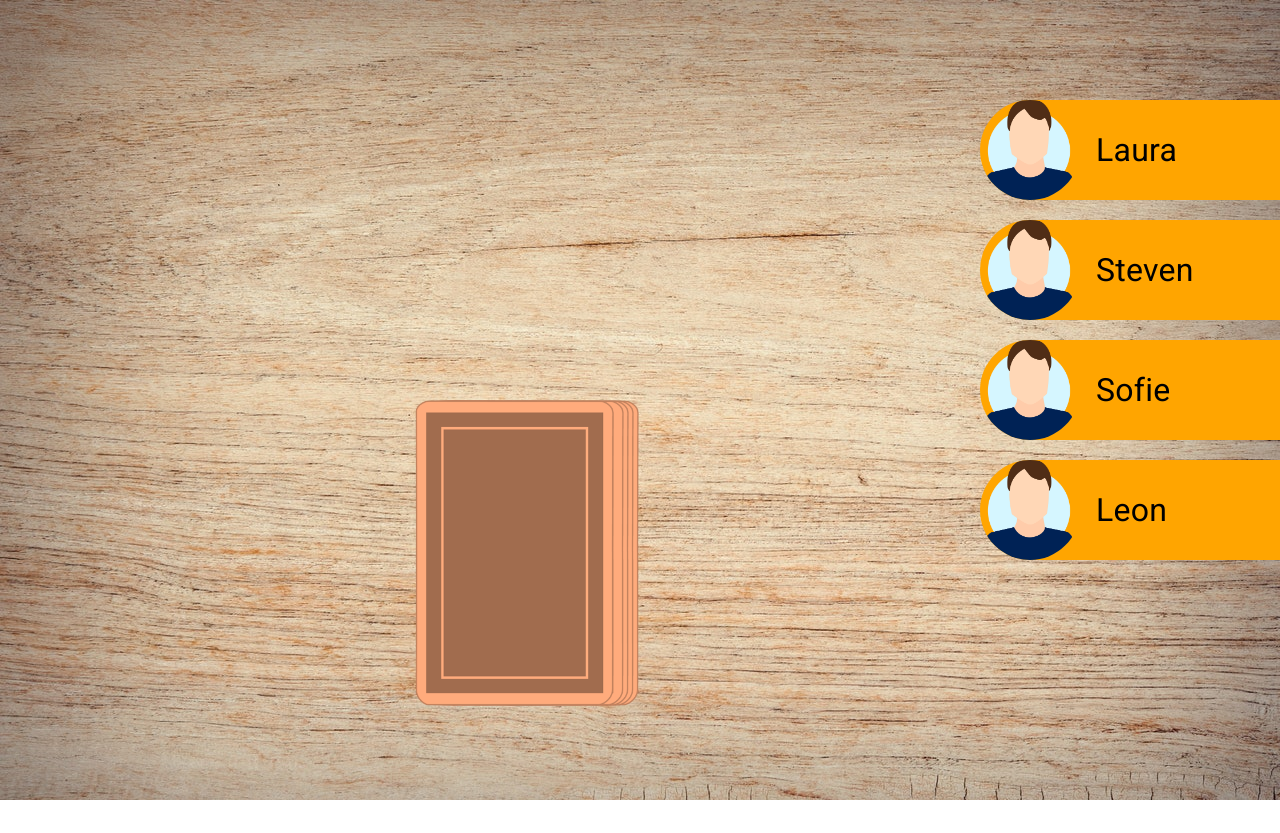
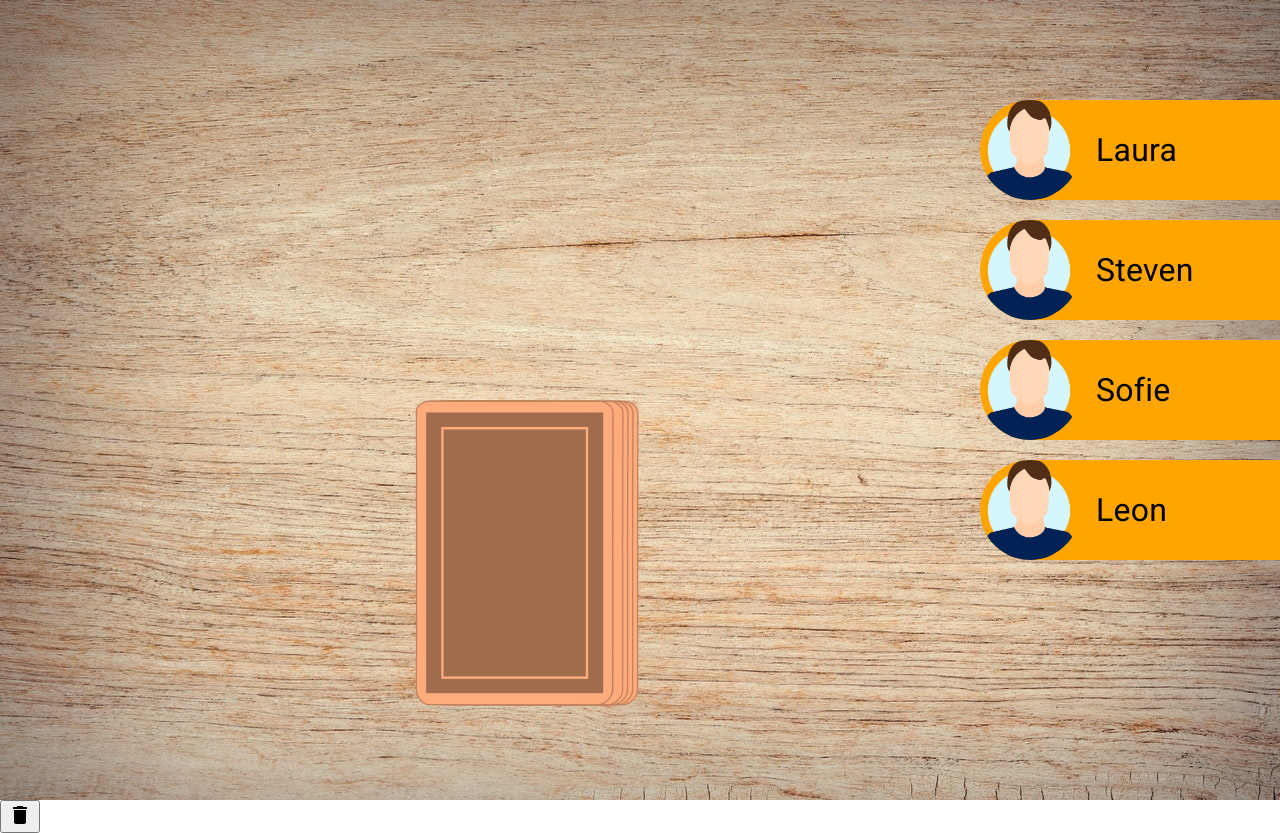
Before and after one commit to spunktbpunkt/RingOfFire, an Angular app: page /game in a window 1280 px wide. Before the commit the page ends 800 px from the top, so only its background shows below. Built offline with nearby package versions, Linux system fonts and the light colour scheme.

Commit message:
button with material design

```diff
--- a/src/app/game/game.component.html
+++ b/src/app/game/game.component.html
@@ -1,6 +1,5 @@
-
-
-<app-player *ngFor="let player of game!.players, let i = index" [ngStyle]="{'top.px':100+i*120}" class="player-position" [name]="player"></app-player>
+<app-player *ngFor="let player of game!.players, let i = index" [ngStyle]="{'top.px':100+i*120}" class="player-position"
+    [name]="player"></app-player>
 
 <div class="field">
 
@@ -14,7 +13,7 @@
 
         <!-- Animation taking top card from stack -->
         <img class="played-card" *ngFor="let card of game!.playedCars; let i = index"
-        src="assets/img/cards/{{ card }}.png" alt="">
+            src="assets/img/cards/{{ card }}.png" alt="">
 
         <!-- stack for played Cards -->
         <img (click)="takeCard()" *ngIf="pickCardAnimation" class="pick-card" style="right:25px"
@@ -22,3 +21,8 @@
     </div>
 
 </div>
+
+
+<button matFab aria-label="Example icon button with a delete icon">
+    <mat-icon>delete</mat-icon>
+</button>
--- a/src/app/game/game.component.ts
+++ b/src/app/game/game.component.ts
@@ -2,11 +2,13 @@ import { NgFor, NgIf, NgStyle } from '@angular/common';
 import { Component, OnInit } from '@angular/core';
 import { Game } from '../../models/game';
 import { PlayerComponent } from '../player/player.component';
+import { MatButtonModule } from '@angular/material/button';
+import { MatIconModule } from '@angular/material/icon';
 
 @Component({
   selector: 'app-game',
   standalone: true,
-  imports: [NgFor, NgStyle, NgIf, PlayerComponent],
+  imports: [NgFor, NgStyle, NgIf, PlayerComponent, MatButtonModule, MatIconModule],
   templateUrl: './game.component.html',
   styleUrl: './game.component.scss'
 })
```
